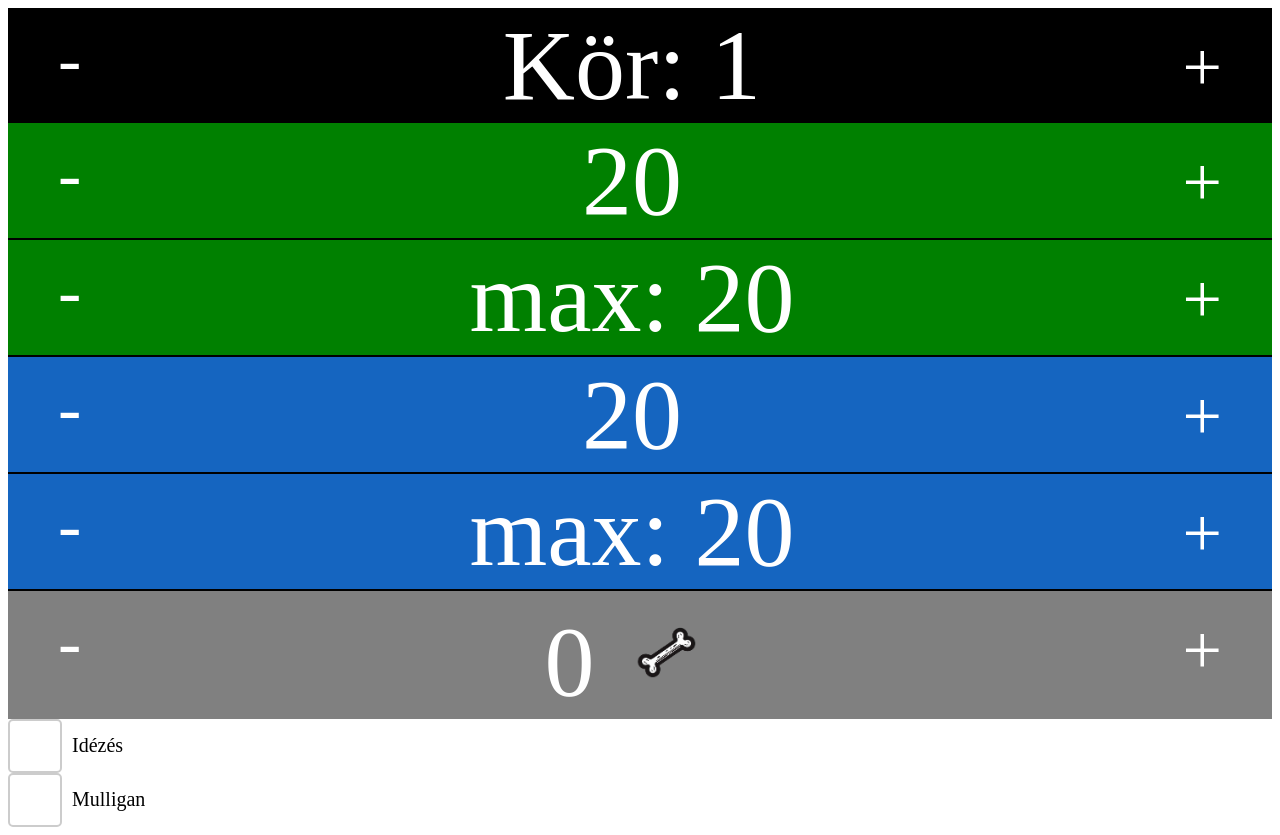
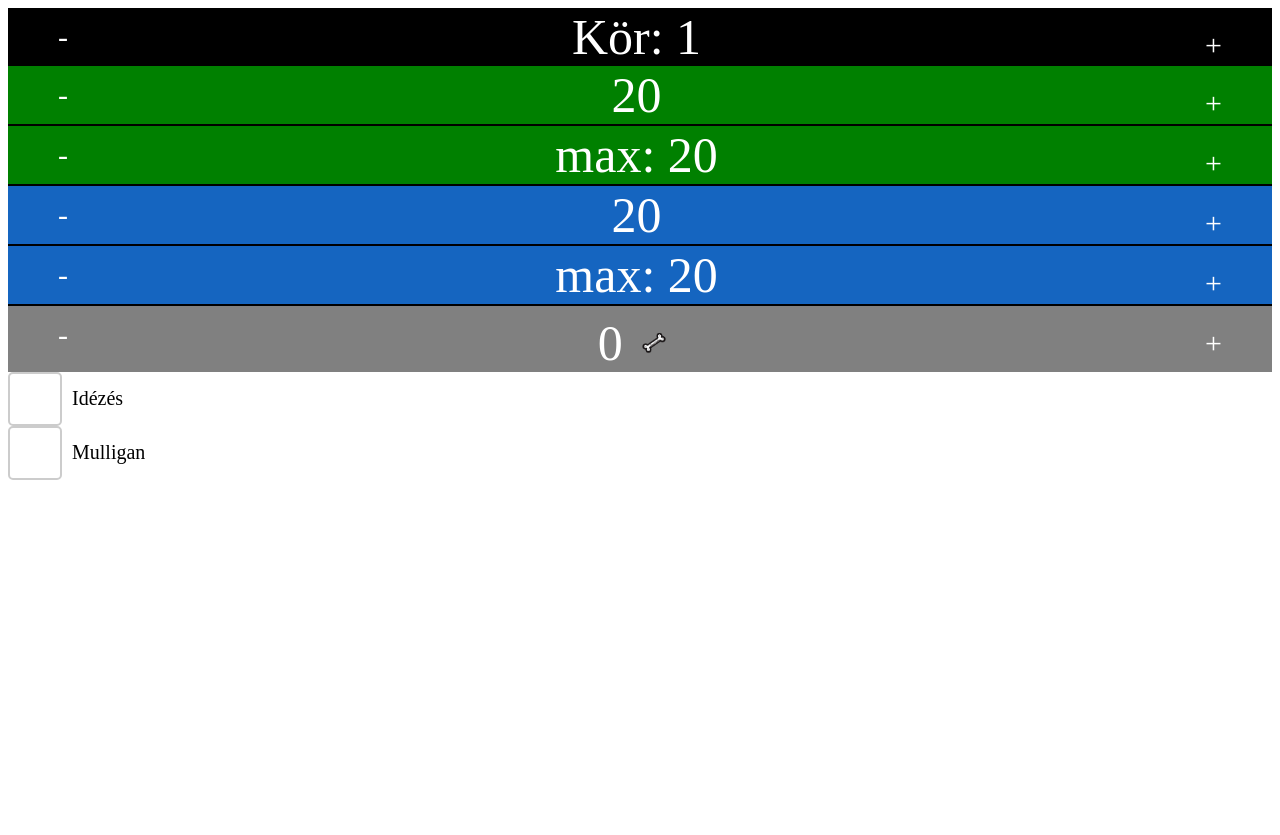
Before and after one commit to TheShatter9/hkkstats.github.io, a plain HTML site: page index.html in a window 1280 px wide. After the commit the page ends 800 px from the top, so only its background shows below. Drawn offline with Linux system fonts and the light colour scheme.

Commit message:
Add files via upload
kicsinyítés

```diff
--- a/index.html
+++ b/index.html
@@ -10,14 +10,14 @@
             width: 100%;
             background-color: green;
             text-align: center;
-            font-size: 100px;
+            font-size: 50px;
             color: white;
         }
 
         #maxEP {
             width: 100%;
             background-color: green;
-            font-size: 100px;
+            font-size: 50px;
             text-align: center;
             color: white;
             border-top: 2px black solid;
@@ -27,7 +27,7 @@
             width: 100%;
             background-color: rgb(21, 101, 192);
             text-align: center;
-            font-size: 100px;
+            font-size: 50px;
             color: white;
             border-top: 2px black solid;
         }
@@ -36,7 +36,7 @@
             width: 100%;
             background-color: rgb(21, 101, 192);
             text-align: center;
-            font-size: 100px;
+            font-size: 50px;
             color: white;
             border-top: 2px black solid;
         }
@@ -45,7 +45,7 @@
             width: 100%;
             background-color: grey;
             text-align: center;
-            font-size: 100px;
+            font-size: 50px;
             color: white;
             border-top: 2px black solid;
         }
@@ -55,11 +55,11 @@
             background-color: black;
             color: white;
             text-align: center;
-            font-size: 100px;
+            font-size: 50px;
         }
 
         #csontKep {
-            width: 100px;
+            width: 40px;
             margin-top: 20px;
         }
 
@@ -67,12 +67,12 @@
             float: left;
             margin: 12px 0px 0px 50px;
             color: white;
-            font-size: 70px;
+            font-size: 30px;
         }
 
         .rendezoJobb {
             margin: 20px 50px 0 0;
-            font-size: 70px;
+            font-size: 30px;
             color: white;
             float: right;
         }
```
